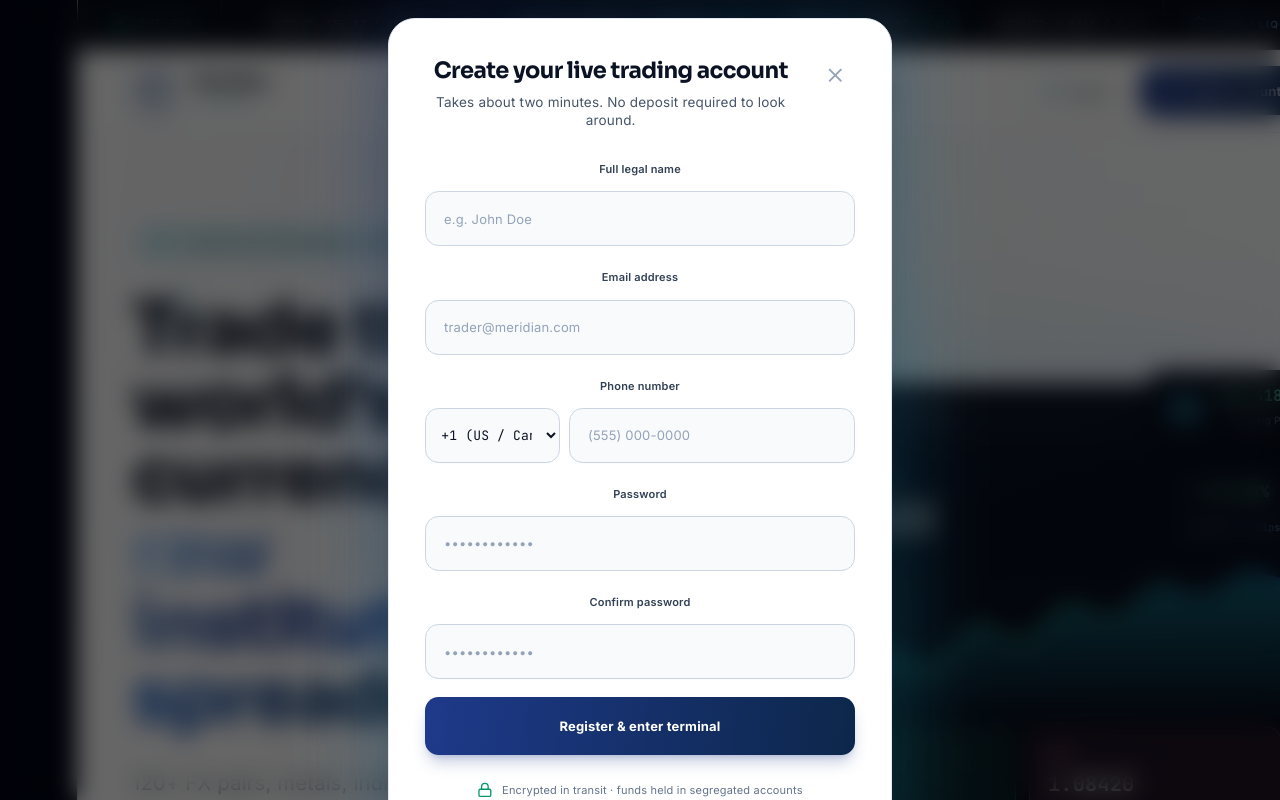
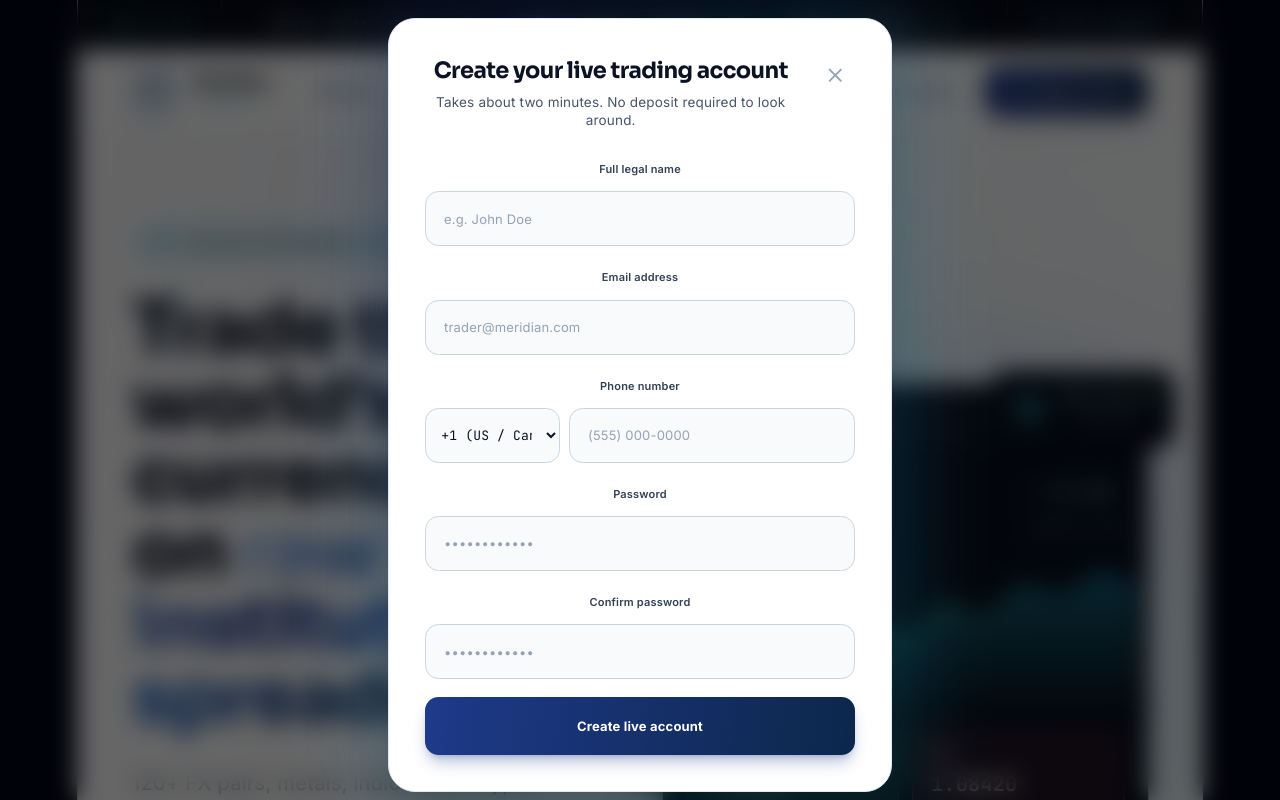
Before and after one commit to fullmoon-driod/meridianmarket, a React (Vite) app in the folder frontend/: page / in a window 1280 px wide. Both pictures are taken after a click on the button "Open account". Shown: the top 800 px of the page. Built offline with nearby package versions, Linux system fonts and the light colour scheme.

Commit message:
landingpage update

```diff
--- a/frontend/src/LandingPage.jsx
+++ b/frontend/src/LandingPage.jsx
@@ -30,7 +30,6 @@ import {
   Star,
   Clock
 } from 'lucide-react';
-
 const COUNTRY_CODES = [
   { code: '+1', country: 'US / Canada' },
   { code: '+44', country: 'United Kingdom' },
@@ -46,7 +45,6 @@ const COUNTRY_CODES = [
   { code: '+65', country: 'Singapore' },
   { code: '+63', country: 'Philippines' },
 ];
-
 /* ---------------------------------------------------------------------------
    PRESENTATION ASSETS (visual only — swap these URLs for your own art anytime)
    Every <Photo> falls back to an animated gradient + chart artwork if the
@@ -62,7 +60,6 @@ const IMG = {
   vault:     'https://images.unsplash.com/photo-1560221328-12fe60f83ab8?auto=format&fit=crop&w=1200&q=80',
   analytics: 'https://images.unsplash.com/photo-1518186285589-2f7649de83e0?auto=format&fit=crop&w=1200&q=80'
 };
-
 const TICKER = [
   { pair: 'EUR/USD', px: '1.0842 / 1.0843', chg: '+0.18%', up: true },
   { pair: 'GBP/USD', px: '1.2651 / 1.2652', chg: '+0.24%', up: true },
@@ -73,18 +70,16 @@ const TICKER = [
   { pair: 'USD/CHF', px: '0.9042 / 0.9044', chg: '-0.07%', up: false },
   { pair: 'ETH/USD', px: '3,480.10', chg: '+3.15%', up: true },
 ];
-
 /* --------------------------- STYLES (scoped, additive) -------------------- */
 function MeridianStyles() {
   return (
     <style>{`
 @import url('https://fonts.googleapis.com/css2?family=Sora:wght@500;600;700;800&family=Inter:wght@400;500;600;700&family=JetBrains+Mono:wght@400;500;700&display=swap');
-html, body { margin: 0; padding: 0; width: 100vw; overflow-x: hidden; background-color: #ffffff; }
-.mm-root{font-family:'Inter',ui-sans-serif,system-ui,-apple-system,"Segoe UI",Roboto,sans-serif;-webkit-font-smoothing:antialiased; background-color: #ffffff; color: #0b1224; width: 100vw; min-width: 100vw; max-width: 100vw; overflow-x: hidden; margin: 0; padding: 0; box-sizing: border-box;}
+html, body { margin: 0; padding: 0; width: 100%; overflow-x: hidden; background-color: #ffffff; }
+.mm-root{font-family:'Inter',ui-sans-serif,system-ui,-apple-system,"Segoe UI",Roboto,sans-serif;-webkit-font-smoothing:antialiased; background-color: #ffffff; color: #0b1224; width: 100%; min-width: 100%; max-width: 100%; overflow-x: hidden; margin: 0; padding: 0; box-sizing: border-box;}
 .mm-root *, .mm-root *::before, .mm-root *::after { box-sizing: border-box; }
 .mm-display{font-family:'Sora','Inter',ui-sans-serif,system-ui,sans-serif;letter-spacing:-.025em;}
 .mm-num{font-family:'JetBrains Mono',ui-monospace,SFMono-Regular,Menlo,monospace;font-variant-numeric:tabular-nums;}
-
 /* ---- motion ---- */
 @keyframes mmFloat{0%,100%{transform:translate3d(0,0,0)}50%{transform:translate3d(0,-16px,0)}}
 @keyframes mmFloatSlow{0%,100%{transform:translate3d(0,0,0) rotate(0)}50%{transform:translate3d(0,-26px,0) rotate(4deg)}}
@@ -97,24 +92,20 @@ html, body { margin: 0; padding: 0; width: 100vw; overflow-x: hidden; background
 @keyframes mmScan{0%{transform:translateY(-100%)}100%{transform:translateY(900%)}}
 @keyframes mmSpinSlow{to{transform:rotate(360deg)}}
 @keyframes mmTick{0%,100%{transform:translateY(0)}50%{transform:translateY(-3px)}}
-
 .mm-float{animation:mmFloat 6s ease-in-out infinite}
 .mm-float-slow{animation:mmFloatSlow 11s ease-in-out infinite}
 .mm-drift{animation:mmDrift 26s ease-in-out infinite}
 .mm-spin-slow{animation:mmSpinSlow 34s linear infinite}
 .mm-glow{animation:mmGlow 3.6s ease-in-out infinite}
 .mm-tick{animation:mmTick 2.4s ease-in-out infinite}
-
 /* ---- scroll reveal ---- */
 .mm-reveal{opacity:0;transform:translate3d(0,26px,0);transition:opacity .7s cubic-bezier(.16,1,.3,1),transform .7s cubic-bezier(.16,1,.3,1)}
 .mm-reveal.mm-in{opacity:1;transform:none}
-
 /* ---- marquee ---- */
 .mm-marquee{display:flex;width:max-content;animation:mmMarquee 42s linear infinite}
 .mm-marquee-fast{animation-duration:26s}
 .mm-marquee:hover{animation-play-state:paused}
 .mm-fade-x{-webkit-mask-image:linear-gradient(90deg,transparent,#000 6%,#000 94%,transparent);mask-image:linear-gradient(90deg,transparent,#000 6%,#000 94%,transparent)}
-
 /* ---- surfaces (Clean white background, dark blue accents replacing orange) ---- */
 .mm-card{background:linear-gradient(158deg,#0A1024,#060B18);border:1px solid rgba(11,18,36,.15);color:#ffffff;box-shadow:0 10px 30px -10px rgba(11,18,36,0.12)}
 .mm-card-hover{transition:transform .45s cubic-bezier(.16,1,.3,1),border-color .35s,box-shadow .45s}
@@ -129,7 +120,6 @@ html, body { margin: 0; padding: 0; width: 100vw; overflow-x: hidden; background
 .mm-ghost:hover{transform:translateY(-3px);border-color:rgba(34,211,238,.6);background-color:rgba(8,145,178,.08)}
 .mm-scanline{position:absolute;left:0;right:0;height:34%;background:linear-gradient(180deg,transparent,rgba(34,211,238,.13),transparent);animation:mmScan 5.5s linear infinite;pointer-events:none}
 .mm-noise{background-image:radial-gradient(rgba(255,255,255,.05) 1px,transparent 1px);background-size:4px 4px}
-
 /* focus + accessibility */
 .mm-root a:focus-visible,.mm-root button:focus-visible,.mm-root input:focus-visible,.mm-root select:focus-visible{outline:2px solid #22D3EE;outline-offset:3px;border-radius:12px}
 @media (prefers-reduced-motion: reduce){
@@ -139,7 +129,6 @@ html, body { margin: 0; padding: 0; width: 100vw; overflow-x: hidden; background
 `}</style>
   );
 }
-
 /* --------------------------- REVEAL ON SCROLL ----------------------------- */
 function Reveal({ children, delay = 0, className = '', as: Tag = 'div', ...rest }) {
   const ref = useRef(null);
@@ -166,7 +155,6 @@ function Reveal({ children, delay = 0, className = '', as: Tag = 'div', ...rest
     </Tag>
   );
 }
-
 /* --------------------------- COUNT-UP NUMBER ------------------------------ */
 function Counter({ to, prefix = '', suffix = '', decimals = 0, duration = 1600, className = '' }) {
   const ref = useRef(null);
@@ -197,7 +185,6 @@ function Counter({ to, prefix = '', suffix = '', decimals = 0, duration = 1600,
     </span>
   );
 }
-
 /* --------------------------- IMAGE WITH FALLBACK -------------------------- */
 function Photo({ src, alt, className = '', imgClass = '', tint = 'from-cyan-500/25 via-indigo-500/10 to-blue-950/25' }) {
   const [failed, setFailed] = useState(false);
@@ -226,7 +213,6 @@ function Photo({ src, alt, className = '', imgClass = '', tint = 'from-cyan-500/
     </div>
   );
 }
-
 /* --------------------------- ANIMATED LIVE CHART -------------------------- */
 function LiveChart({ height = 168 }) {
   const line = 'M0,132 L34,118 L68,126 L102,88 L136,104 L170,62 L204,80 L238,44 L272,58 L306,26 L340,38 L374,14 L408,26';
@@ -255,7 +241,6 @@ function LiveChart({ height = 168 }) {
     </svg>
   );
 }
-
 /* --------------------------- FLOATING FX GLYPHS --------------------------- */
 function FloatingGlyphs() {
   const glyphs = [
@@ -277,7 +262,6 @@ function FloatingGlyphs() {
     </div>
   );
 }
-
 /* --------------------------- AURORA BACKDROP ------------------------------ */
 function Aurora() {
   return (
@@ -289,7 +273,6 @@ function Aurora() {
     </div>
   );
 }
-
 export default function LandingPage() {
   const navigate = useNavigate();
   const [showAuthModal, setShowAuthModal] = useState(false);
@@ -306,7 +289,6 @@ export default function LandingPage() {
   });
   const [errorMsg, setErrorMsg] = useState('');
   const [loading, setLoading] = useState(false);
-
   const handleAuthSubmit = async (e) => {
     e.preventDefault();
     setErrorMsg('');
@@ -361,14 +343,12 @@ export default function LandingPage() {
       setLoading(false);
     }
   };
-
   const openAuth = (mode) => {
     setAuthMode(mode);
     setErrorMsg('');
     setShowAuthModal(true);
     setMobileNav(false);
   };
-
   const navLinks = [
     { href: '#markets', label: 'Markets' },
     { href: '#accounts', label: 'Account tiers' },
@@ -376,12 +356,10 @@ export default function LandingPage() {
     { href: '#security', label: 'Fund security' },
     { href: '#institutional', label: 'Institutional' },
   ];
-
   const tradeBtn =
     'px-4 py-2 bg-cyan-500/10 hover:bg-cyan-600 hover:text-white border border-cyan-500/40 text-cyan-700 rounded-lg font-sans font-extrabold transition duration-200 hover:shadow-lg';
-
   return (
-    <div className="mm-root min-h-screen bg-white text-[#0b1224] flex flex-col justify-between selection:bg-blue-900 selection:text-white relative w-screen overflow-x-hidden m-0 p-0">
+    <div className="mm-root min-h-screen bg-white text-[#0b1224] flex flex-col justify-between selection:bg-blue-900 selection:text-white relative w-full overflow-x-hidden m-0 p-0">
       <MeridianStyles />
 
       {/* ================= LIVE MARKET TICKER ================= */}
@@ -411,7 +389,6 @@ export default function LandingPage() {
           </div>
         </div>
       </div>
-
       {/* ================= NAVIGATION ================= */}
       <header className="sticky top-0 z-40 border-b border-slate-200 bg-white/90 backdrop-blur-2xl w-full">
         <div className="w-full px-6 sm:px-12 py-3.5 flex justify-between items-center gap-4">
@@ -477,7 +454,6 @@ export default function LandingPage() {
           </div>
         )}
       </header>
-
       {/* ================= HERO ================= */}
       <section className="relative overflow-hidden pt-14 sm:pt-20 pb-20 sm:pb-24 w-full bg-white">
         <Aurora />
@@ -621,7 +597,6 @@ export default function LandingPage() {
           </div>
         </div>
       </section>
-
       {/* ================= TRUST STRIP ================= */}
       <section className="relative border-y border-slate-200 bg-white py-6 w-full">
         <div className="mm-fade-x overflow-hidden">
@@ -639,7 +614,6 @@ export default function LandingPage() {
           </div>
         </div>
       </section>
-
       {/* ================= LIVE MARKET RATES ================= */}
       <section id="markets" className="relative py-20 sm:py-24 w-full bg-white overflow-hidden">
         <div className="absolute top-1/4 -left-40 w-[520px] h-[520px] rounded-full bg-cyan-500/5 blur-[150px] pointer-events-none" />
@@ -810,7 +784,6 @@ export default function LandingPage() {
           </Reveal>
         </div>
       </section>
-
       {/* ================= TERMINAL SHOWCASE ================= */}
       <section id="features" className="relative py-20 sm:py-24 overflow-hidden bg-white">
         <div className="absolute top-10 right-0 w-[560px] h-[560px] rounded-full bg-blue-900/5 blur-[160px] pointer-events-none" />
@@ -872,7 +845,6 @@ export default function LandingPage() {
           </div>
         </div>
       </section>
-
       {/* ================= INFRASTRUCTURE CARDS ================= */}
       <section className="relative py-20 sm:py-24 w-full bg-white">
         <div className="w-full px-6 sm:px-12">
@@ -906,7 +878,6 @@ export default function LandingPage() {
           </div>
         </div>
       </section>
-
       {/* ================= ACCOUNT TIERS ================= */}
       <section id="accounts" className="relative py-20 sm:py-24 w-full overflow-hidden bg-white">
         <div className="absolute top-1/3 left-1/2 -translate-x-1/2 w-[720px] h-[520px] rounded-full bg-blue-900/5 blur-[170px] pointer-events-none" />
@@ -1016,7 +987,6 @@ export default function LandingPage() {
           </div>
         </div>
       </section>
-
       {/* ================= FUND SECURITY ================= */}
       <section id="security" className="relative py-20 sm:py-24 overflow-hidden bg-white">
         <div className="absolute bottom-0 left-0 w-[520px] h-[520px] rounded-full bg-emerald-500/5 blur-[160px] pointer-events-none" />
@@ -1069,7 +1039,6 @@ export default function LandingPage() {
           </Reveal>
         </div>
       </section>
-
       {/* ================= TRADERS / SOCIAL PROOF ================= */}
       <section className="relative py-20 sm:py-24 w-full bg-white">
         <div className="w-full px-6 sm:px-12">
@@ -1107,7 +1076,6 @@ export default function LandingPage() {
           </div>
         </div>
       </section>
-
       {/* ================= CLOSING CTA ================= */}
       <section className="relative py-20 sm:py-24 px-6 sm:px-12 bg-white w-full">
         <Reveal className="relative w-full">
@@ -1147,7 +1115,6 @@ export default function LandingPage() {
           </div>
         </Reveal>
       </section>
-
       {/* ================= FOOTER ================= */}
       <footer id="support" className="relative bg-[#060B18] text-slate-400 pt-16 pb-10 text-xs border-t border-white/10 w-full">
         <div className="w-full px-6 sm:px-12 grid grid-cols-1 sm:grid-cols-2 lg:grid-cols-4 gap-10 lg:gap-12 mb-14">
@@ -1203,7 +1170,6 @@ export default function LandingPage() {
           Risk warning: trading forex, CFDs and digital assets involves high risk to your capital. You should only trade money you can afford to lose. © 2026 Meridian Markets Ltd.
         </div>
       </footer>
-
       {/* ================= AUTH MODAL ================= */}
       {showAuthModal && (
         <div className="fixed inset-0 bg-black/60 backdrop-blur-md flex items-center justify-center p-4 z-50 overflow-y-auto">
@@ -1338,19 +1304,11 @@ export default function LandingPage() {
                 <button
                   type="submit"
                   disabled={loading}
-                  className="mm-cta w-full py-3.5 disabled:opacity-50 disabled:cursor-not-allowed text-white font-extrabold text-[13px] rounded-xl mt-5 shadow-lg shadow-blue-900/25"
+                  className="mm-cta w-full py-3.5 rounded-xl text-white font-extrabold text-[13px] shadow-lg shadow-blue-900/30 flex items-center justify-center gap-2 mt-6"
                 >
-                  {loading
-                    ? 'Processing...'
-                    : authMode === 'register'
-                      ? 'Register & enter terminal'
-                      : 'Sign in'}
+                  {loading ? 'Processing...' : (authMode === 'register' ? 'Create live account' : 'Sign in')}
                 </button>
               </form>
-              <div className="mt-5 flex items-center justify-center gap-2 text-[11px] text-slate-500">
-                <Lock className="w-3.5 h-3.5 text-emerald-600" />
-                <span>Encrypted in transit · funds held in segregated accounts</span>
-              </div>
             </div>
           </div>
         </div>
```
